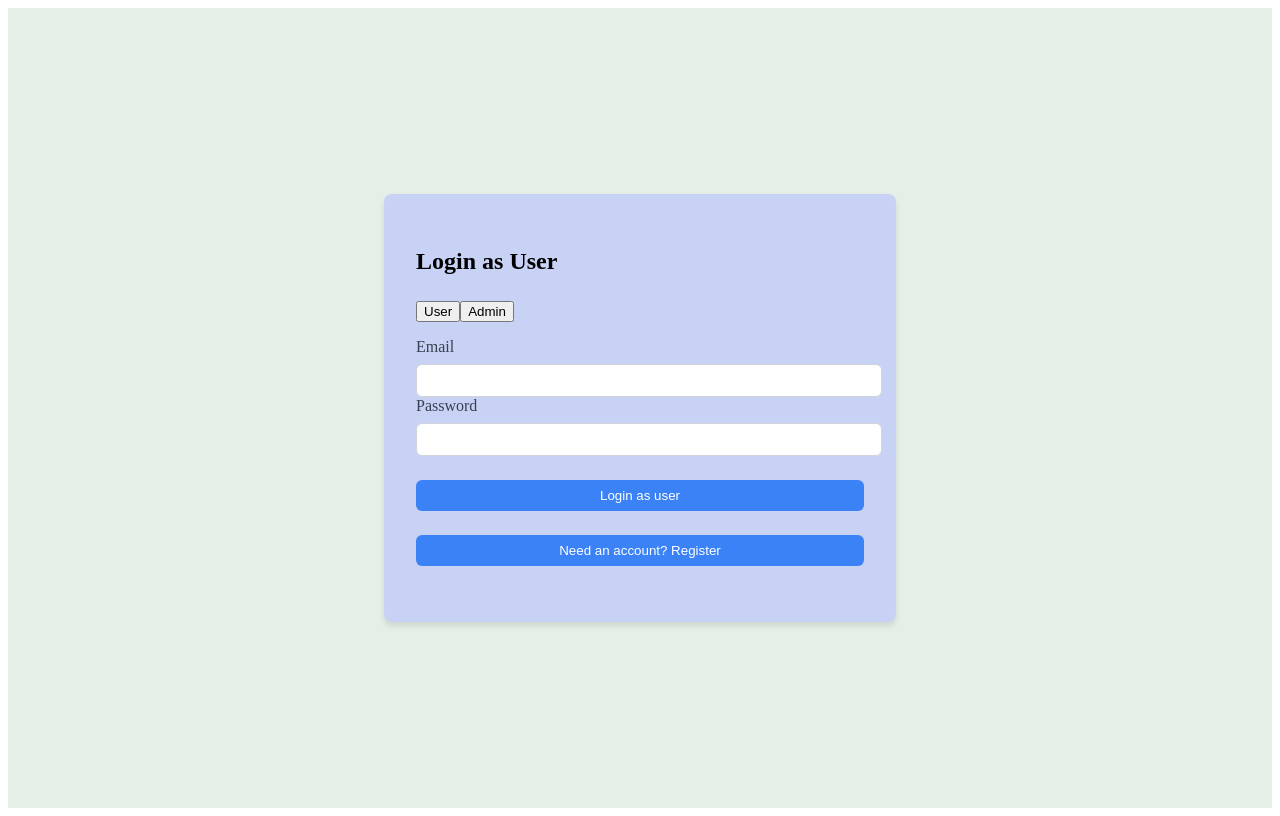
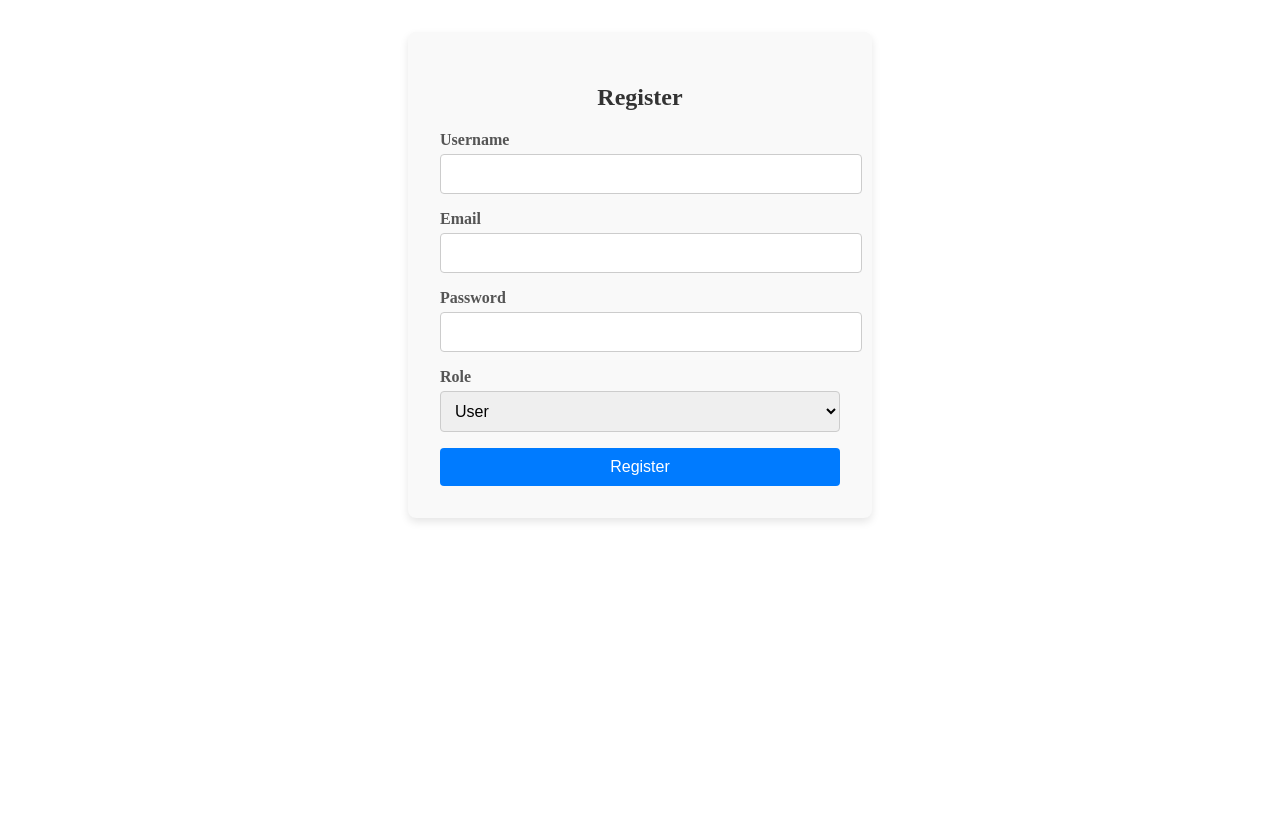
Before and after one commit to MASIBILI254/StageLocator, a React (Vite) app in the folder Frontend/: page / in a window 1280 px wide. Before the commit this address led to /login. Built offline with nearby package versions, Linux system fonts and the light colour scheme.

Commit message:
Authentication changes

```diff
--- a/Frontend/src/App.jsx
+++ b/Frontend/src/App.jsx
@@ -1,25 +1,20 @@
-import React from 'react'
-import Home from './pages/Home'
-import { AuthProvider } from './Context/AuthContext'
-import LoginPage from './pages/Login'
-import ProtectedRoute from './components/ProtectedRoute'
-import {BrowserRouter, Router, Routes,Route} from 'react-router-dom'
+import { BrowserRouter, Routes, Route, Navigate } from 'react-router-dom';
+import LoginPage from './pages/Login';
+//import UserDashboard from './pages/UserDashboard';
+//import AdminDashboard from './pages/AdminDashboard';
+import Registration from './pages/Registration'
+import { isAuthenticated, getRole } from './auth';
+
 function App() {
+  return (
+    <BrowserRouter>
+      <Routes>
+        <Route path="/" element={<Registration />} />
+        <Route path="/login" element={<LoginPage />} />
 
-  return (
-    <>
-      <div>
-        <AuthProvider>
-          <BrowserRouter>
-            <Routes>
-              <Route path='/login' element={<LoginPage/>}/>
-              <Route path='/' element={<ProtectedRoute><Home/></ProtectedRoute>}/>
-            </Routes>
-          </BrowserRouter>
-        </AuthProvider>
-      </div>
-    </>
-  )
+      </Routes>
+    </BrowserRouter>
+  );
 }
 
-export default App
+export default App;
--- a/Frontend/src/pages/Login.css
+++ b/Frontend/src/pages/Login.css
@@ -1,77 +1,59 @@
-.login{
-    min-height: 100vh;
-    display: flex;
-    background-color: rgba(87, 141, 99, 0.151);
-    align-items: center;
-    justify-content: center;
+/* Center the form and apply some padding and background */
+.register-container {
+    max-width: 400px;
+    margin: 2rem auto;
+    padding: 2rem;
+    background-color: #f9f9f9;
+    border-radius: 8px;
+    box-shadow: 0 4px 8px rgba(0, 0, 0, 0.1);
   }
-.Input{
-    background-color: #c8d2f4;
-    padding: 2rem;
-    border-radius: 0.5rem;
-    box-shadow: 0 4px 6px rgba(0, 0, 0, 0.1);
-    width: 100%;
-    max-width: 28rem;
+
+  h2 {
+    text-align: center;
+    color: #333;
   }
-.Text{
-    font-size: 1.5rem;
-    line-height: 2rem;
-    font-weight: bold;
-    margin-bottom: 1.5rem;
-}
-.Error{
-    background-color: #fee2e2;
-    border-width: 1px;
-    border-color: #f87171;
-    color: #b91c1c;
-    padding-left: 1rem;
-    padding-right: 1rem;
-    padding-top: 0.75rem;
-    padding-bottom: 0.75rem;
-    border-radius: 0.25rem;
+
+  .form-group {
     margin-bottom: 1rem;
   }
-.Form{
-    margin-top: 1rem;
+
+  label {
+    font-weight: bold;
+    color: #555;
   }
-.UserName{
-    display: block;
-    color: #374151;
-    margin-bottom: 0.5rem;
+
+  .form-input, .form-select {
+    width: 100%;
+    padding: 10px;
+    margin-top: 5px;
+    border: 1px solid #ccc;
+    border-radius: 4px;
+    font-size: 16px;
   }
-.Labels{
+
+  .form-input:focus, .form-select:focus {
+    border-color: #007bff;
+    outline: none;
+  }
+
+  .submit-btn {
     width: 100%;
-    padding: 0.5rem;
-    border-width: 1px;
-    border-style: solid;
-    border-color: #d1d5db;
-    border-radius: 0.375rem;
+    padding: 10px;
+    background-color: #007bff;
+    color: white;
+    font-size: 16px;
+    border: none;
+    border-radius: 4px;
+    cursor: pointer;
   }
-.btn1{
-    background-color: #3b82f6;
-    width: 100%;
-    color: #ffffff;
-    padding-top: 0.5rem; /* 2 * 0.25rem */
-    padding-bottom: 0.5rem;
-    border-radius: 0.375rem;
-    margin-bottom: 1.5rem;
-    border: none;
-    margin-top: 1.5rem;
+
+  .submit-btn:hover {
+    background-color: #0056b3;
   }
-.btn1:hover{
-    background-color: #2341814c;
+
+  .error-message {
+    color: red;
+    font-size: 14px;
+    margin-bottom: 1rem;
+    text-align: center;
   }
-.Button{
-    background-color: #3b82f6;
-    width: 100%;
-    color: #ffffff;
-    padding-top: 0.5rem; /* 2 * 0.25rem */
-    padding-bottom: 0.5rem;
-    border-radius: 0.375rem;
-    margin-bottom: 1.5rem;
-    border: none;
-
-}
-.Button:hover{
-    background-color: #2341814c;
-}
--- a/Frontend/src/pages/Login.jsx
+++ b/Frontend/src/pages/Login.jsx
@@ -1,166 +1,72 @@
-import React, { useState } from 'react'
-import { useAuth } from '../Context/AuthContext.jsx'
-import { useNavigate } from 'react-router-dom'
-import axios from 'axios'
-import "./Login.css"
+import React, { useState } from 'react';
+import { useNavigate } from 'react-router-dom';
+import api from '../services/Api';
+import './Login.css'; // Import CSS file
 
-const LoginPage = () => {
-    const [isLogin, setIsLogin] = useState(true);
-    const [userType, setUserType] = useState('user'); // Added user type state (user or admin)
-    const [formData, setFormData] = useState({
-        username: '',
-        email: '',
-        password: ''
-    });
-    const [error, setError] = useState('');
-    const [loading, setLoading] = useState(false);
-
+const Login = () => {
+  const [username, setUsername] = useState('');
+  const [password, setPassword] = useState('');
+  const [message, setMessage] = useState('');
   const navigate = useNavigate();
-    const { login } = useAuth();
 
   const handleSubmit = async (e) => {
     e.preventDefault();
-        setError('');
-        setLoading(true);
+
+    if (!username || !password) {
+      setMessage('Username and password are required');
+      return;
+    }
 
     try {
-            // Modified endpoint based on user type and login/register action
-            let endpoint;
-            if (isLogin) {
-                endpoint = userType === 'admin' ? '/auth/login' : '/auth/login';
+      const response = await api.post('/users/login', { username, password });
+      console.log("user data", response);
+
+      localStorage.setItem('token', response.data.token);
+
+      const userRole = response.data.role;
+
+      if (userRole === 'admin') {
+        navigate('/admin');
       } else {
-                endpoint = userType === 'admin' ? '/users' : '/users';
+        navigate('/user');
       }
 
-            const response = await axios.post(`http://localhost:3000${endpoint}`,
-                isLogin ? {
-                    email: formData.email,
-                    password: formData.password
-                } : {
-                    ...formData,
-                    role: userType // Include role in registration data
-                }
-            );
-
-            // Pass user type to login function
-            login(response.data.user, response.data.token, userType);
-
-            // Redirect based on user type
-            if (userType === 'admin') {
-                navigate('/admin/dashboard');
-            } else {
-                navigate('/');
-            }
+      setMessage('Login successful');
     } catch (err) {
-            setError(err.response?.data?.message || 'An error occurred');
-        } finally {
-            setLoading(false);
+      console.error(err);
+      setMessage(err.response?.data?.message || 'Login failed');
     }
   };
 
-    const handleChange = (e) => {
-        setFormData({
-            ...formData,
-            [e.target.name]: e.target.value
-        });
-    };
-
-    const handleUserTypeChange = (type) => {
-        setUserType(type);
-    };
-
   return (
-        <div className="login">
-            <div className="Input">
-                <h2 className="Text">
-                    {isLogin ? 'Login' : 'Register'} as {userType === 'admin' ? 'Admin' : 'User'}
-                </h2>
-
-                {/* User type selector */}
-                <div className="user-type-selector">
-                    <button
-                        className={`type-btn ${userType === 'user' ? 'active' : ''}`}
-                        onClick={() => handleUserTypeChange('user')}
-                    >
-                        User
-                    </button>
-                    <button
-                        className={`type-btn ${userType === 'admin' ? 'active' : ''}`}
-                        onClick={() => handleUserTypeChange('admin')}
-                    >
-                        Admin
-                    </button>
-                </div>
-
-                {error && (
-                    <div className="Error">
-                        {error}
-                    </div>
-                )}
-
-                <form onSubmit={handleSubmit} className="Form">
-                    {!isLogin && (
-                        <>
-                            <div className="UserName">
-                                <div>
-                                    <label className="UserName">Username</label>
+    <div className="login-container">
+      <h2 className="login-title">Login</h2>
+      {message && <p className="login-message">{message}</p>}
+      <form onSubmit={handleSubmit} className="login-form">
+        <div className="input-container">
+          <label className="input-label">Username</label>
           <input
             type="text"
-                                        name="username"
-                                        value={formData.username}
-                                        onChange={handleChange}
-                                        className="Labels"
+            value={username}
+            onChange={(e) => setUsername(e.target.value)}
             required
+            className="input-field"
           />
         </div>
-                            </div>
-                        </>
-                    )}
-
-                    <div>
-                        <label className="UserName">Email</label>
+        <div className="input-container">
+          <label className="input-label">Password</label>
           <input
-                            type="email"
-                            name="email"
-                            value={formData.email}
-                            onChange={handleChange}
-                            className="Labels"
+            type="password"
+            value={password}
+            onChange={(e) => setPassword(e.target.value)}
             required
+            className="input-field"
           />
         </div>
-
-                    <div>
-                        <label className="UserName">Password</label>
-                        <input
-                            type="password"
-                            name="password"
-                            value={formData.password}
-                            onChange={handleChange}
-                            className="Labels"
-                            required
-                        />
-                    </div>
-
-                    <button
-                        type="submit"
-                        className="btn1"
-                        disabled={loading}
-                    >
-                        {loading ? 'Please wait...' : (isLogin ? `Login as ${userType}` : `Register as ${userType}`)}
-                    </button>
+        <button type="submit" className="submit-button">Login</button>
       </form>
-
-                <div className="mt-4 text-center">
-                    <button
-                        onClick={() => setIsLogin(!isLogin)}
-                        className="Button"
-                    >
-                        {isLogin ? 'Need an account? Register' : 'Already have an account? Login'}
-                    </button>
-                </div>
-            </div>
     </div>
   );
 };
 
-export default LoginPage;
+export default Login;
--- /dev/null
+++ b/Frontend/src/pages/Registration.jsx
@@ -0,0 +1,89 @@
+import React, { useState } from 'react';
+import { useNavigate } from 'react-router-dom';
+import './Login.css';  // Or use Register.css if separate
+import api from '../services/Api';
+
+const Register = () => {
+  const [username, setUsername] = useState('');
+  const [email, setEmail] = useState('');
+  const [password, setPassword] = useState('');
+  const [role, setRole] = useState('user'); // Default role
+  const [message, setMessage] = useState('');
+  const navigate = useNavigate();
+
+  const handleSubmit = async (e) => {
+    e.preventDefault();
+
+    if (!username || !email || !password) {
+      setMessage('All fields are required');
+      return;
+    }
+
+    try {
+      const response = await api.post('/users/register', {
+        username,
+        email,
+        password,
+        role,
+      });
+
+      setMessage('Registration successful! Redirecting...');
+      setTimeout(() => navigate('/login'), 1500);
+    } catch (err) {
+      setMessage(err.response?.data?.message || 'Registration failed');
+    }
+  };
+
+  return (
+    <div className="register-container">
+      <h2>Register</h2>
+      {message && <p className="error-message">{message}</p>}
+      <form onSubmit={handleSubmit}>
+        <div className="form-group">
+          <label>Username</label>
+          <input
+            type="text"
+            value={username}
+            onChange={(e) => setUsername(e.target.value)}
+            required
+            className="form-input"
+          />
+        </div>
+        <div className="form-group">
+          <label>Email</label>
+          <input
+            type="email"
+            value={email}
+            onChange={(e) => setEmail(e.target.value)}
+            required
+            className="form-input"
+          />
+        </div>
+        <div className="form-group">
+          <label>Password</label>
+          <input
+            type="password"
+            value={password}
+            onChange={(e) => setPassword(e.target.value)}
+            required
+            className="form-input"
+          />
+        </div>
+        <div className="form-group">
+          <label>Role</label>
+          <select
+            value={role}
+            onChange={(e) => setRole(e.target.value)}
+            className="form-select"
+          >
+            <option value="user">User</option>
+            <option value="admin">Admin</option>
+          </select>
+        </div>
+        <button type="submit" className="submit-btn">Register</button>
+      </form>
+    </div>
+  );
+};
+
+export default Register;
--- /dev/null
+++ b/Frontend/src/services/Api.jsx
@@ -0,0 +1,13 @@
+import axios from 'axios';
+
+const instance = axios.create({
+  baseURL: 'http://localhost:3000',
+});
+
+instance.interceptors.request.use(config => {
+  const token = localStorage.getItem('token');
+  if (token) config.headers.Authorization = `Bearer ${token}`;
+  return config;
+});
+
+export default instance;
```
Also changed, not shown: Frontend/src/Auth.jsx (added, +11 -0 lines), 2 other files (tests, documents, lock files or other folders). Lines whose indentation alone changed are shown as unchanged.
